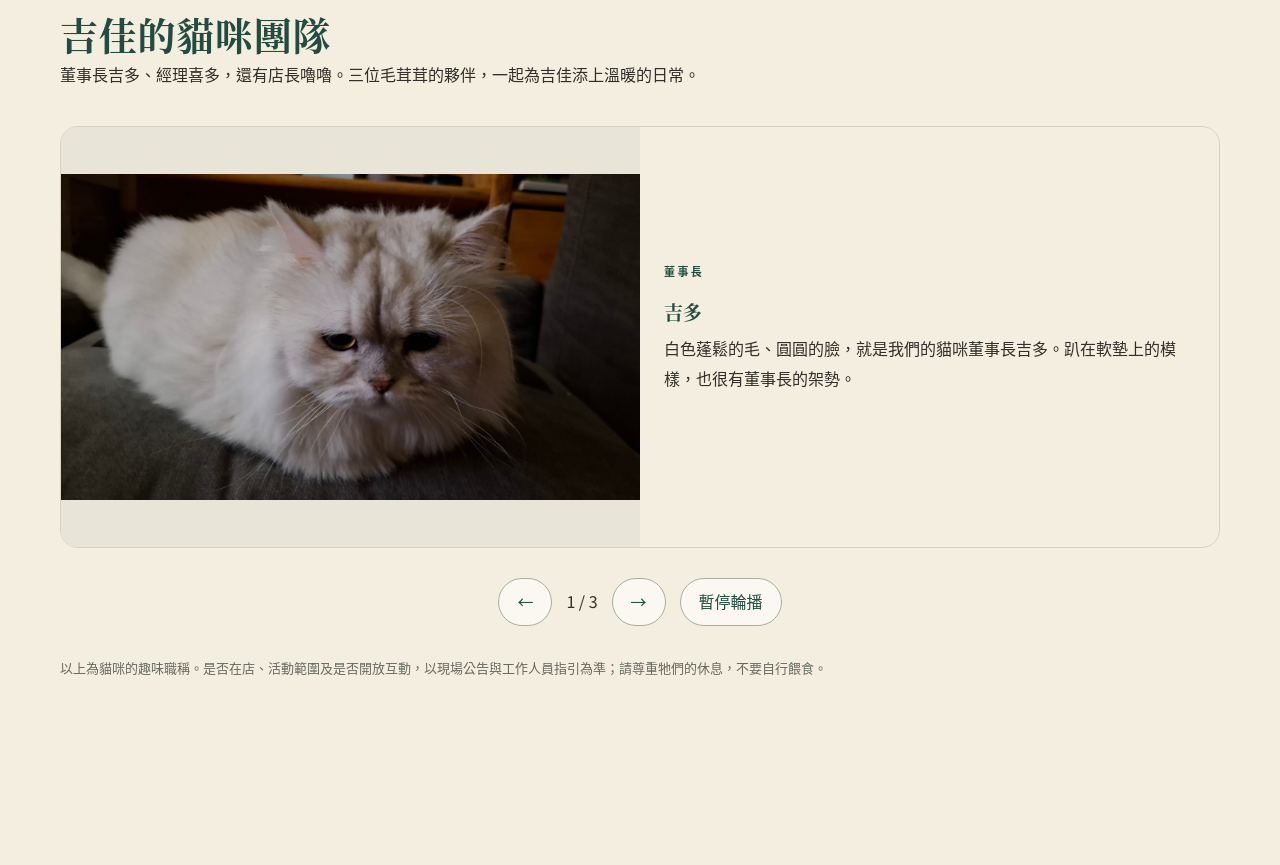
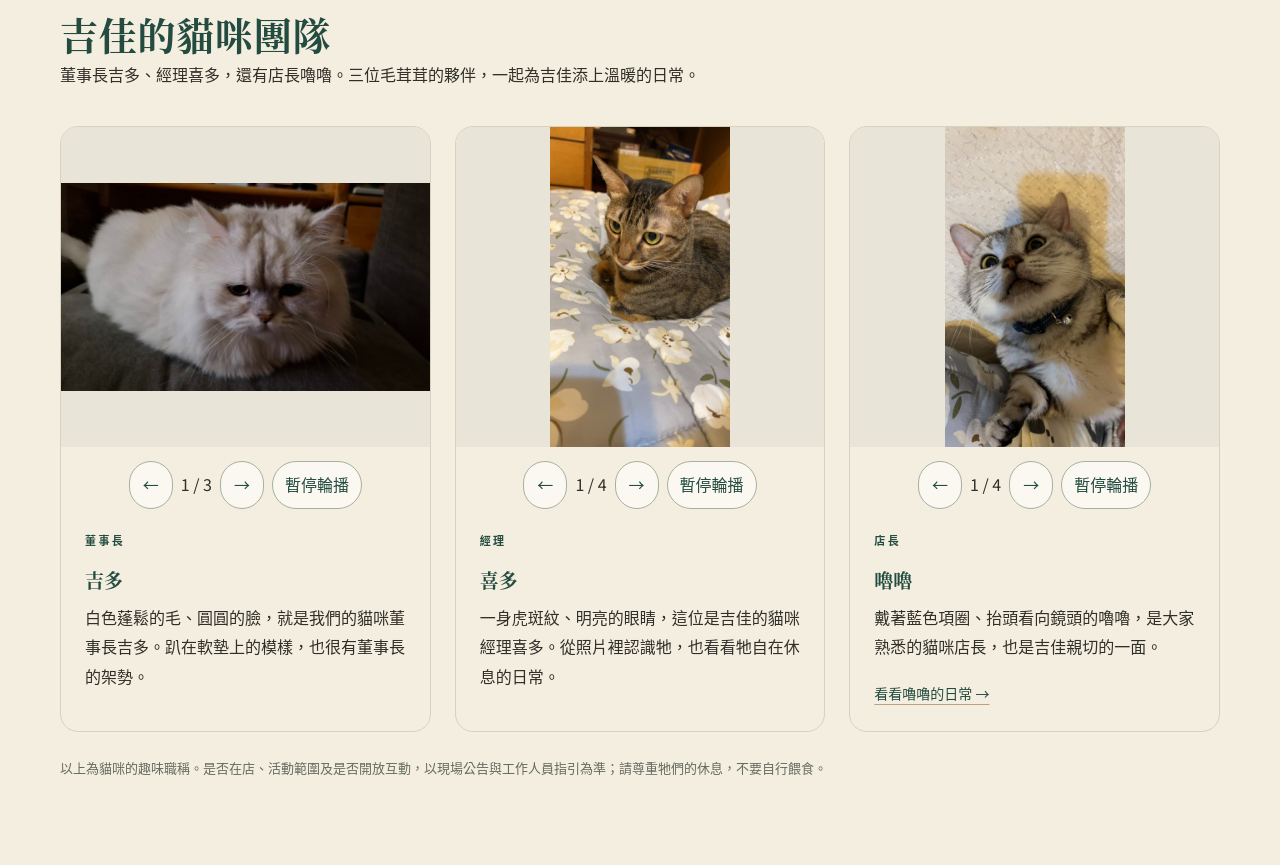
Before and after one commit to jijiapharmacy1110-cyber/jijiapharmacy1110-cyber.github.io, a plain HTML site: page about.html in a window 1280 px wide. Shown: the part 1160-2025 px from the top of the page. Drawn offline with Linux system fonts and the light colour scheme; no server answers.

Commit message:
Keep cat profiles fixed and rotate each cat's own photo album

```diff
--- a/about.html
+++ b/about.html
@@ -15,12 +15,12 @@
 <link rel="preconnect" href="https://fonts.googleapis.com">
 <link rel="preconnect" href="https://fonts.gstatic.com" crossorigin>
 <link rel="stylesheet" href="https://fonts.googleapis.com/css2?family=Noto+Sans+TC:wght@400;500;700&amp;family=Noto+Serif+TC:wght@500;600&amp;display=swap">
-<link rel="stylesheet" href="style.css?v=20261116-carousel">
+<link rel="stylesheet" href="style.css?v=20261116-own-cats">
 <script src="core.js" defer></script>
 <script src="config.js" defer></script>
 <script src="data/fallback.js" defer></script>
 <script src="main.js?v=20261116-photos" defer></script>
-<script src="cat-carousel.js?v=20261116-1" defer></script>
+<script src="cat-carousel.js?v=20261116-own-cats" defer></script>
 </head>
 <body data-page="about">
 <a class="skip" href="#main">跳至主要內容</a>
@@ -75,9 +75,9 @@
 <div class="wrap">
 <header class="sec-head"><p class="eyebrow">MEET THE CATS</p><h2 id="cat-team-title">吉佳的貓咪團隊</h2><p>董事長吉多、經理喜多，還有店長嚕嚕。三位毛茸茸的夥伴，一起為吉佳添上溫暖的日常。</p></header>
 <div class="cat-team-grid">
-<article class="cat-team-card" id="jidu"><div class="cat-team-photo"><img src="assets/jidu.jpg" alt="董事長吉多，白色長毛貓趴在坐墊上" width="1536" height="864" loading="lazy"></div><div class="cat-team-copy"><p class="eyebrow">董事長</p><h3>吉多</h3><p>白色蓬鬆的毛、圓圓的臉，就是我們的貓咪董事長吉多。趴在軟墊上的模樣，也很有董事長的架勢。</p></div></article>
-<article class="cat-team-card" id="xiduo"><div class="cat-team-photo"><img src="assets/xiduo.jpg" alt="經理喜多，虎斑貓坐在花朵圖案的床單上" width="864" height="1536" loading="lazy"></div><div class="cat-team-copy"><p class="eyebrow">經理</p><h3>喜多</h3><p>一身虎斑紋、明亮的眼睛，這位是吉佳的貓咪經理喜多。從照片裡認識牠，也看看牠自在休息的日常。</p></div></article>
-<article class="cat-team-card"><div class="cat-team-photo"><img src="assets/lulu-portrait.jpg" alt="店長嚕嚕戴著藍色項圈，抬頭望向鏡頭" width="864" height="1536" loading="lazy"></div><div class="cat-team-copy"><p class="eyebrow">店長</p><h3>嚕嚕</h3><p>戴著藍色項圈、抬頭看向鏡頭的嚕嚕，是大家熟悉的貓咪店長，也是吉佳親切的一面。</p><a class="text-link" href="#lulu">看看嚕嚕的日常 →</a></div></article>
+<article class="cat-team-card" id="jidu"><div class="cat-own-photos" data-cat-carousel="吉多的照片" id="jidu-photos"><figure><img src="assets/jidu.jpg" alt="吉多趴在坐墊上" loading="lazy"></figure><figure><img src="assets/jidu-sitting.jpg" alt="吉多坐在椅子旁" loading="lazy"></figure><figure><img src="assets/jidu-sofa.jpg" alt="吉多在沙發上休息" loading="lazy"></figure></div><div class="cat-team-copy"><p class="eyebrow">董事長</p><h3>吉多</h3><p>白色蓬鬆的毛、圓圓的臉，就是我們的貓咪董事長吉多。趴在軟墊上的模樣，也很有董事長的架勢。</p></div></article>
+<article class="cat-team-card" id="xiduo"><div class="cat-own-photos" data-cat-carousel="喜多的照片" id="xiduo-photos"><figure><img src="assets/xiduo.jpg" alt="喜多坐在花朵床單上" loading="lazy"></figure><figure><img src="assets/xiduo-window.jpg" alt="喜多在窗邊看向鏡頭" loading="lazy"></figure><figure><img src="assets/xiduo-closeup.jpg" alt="喜多抬頭的近照" loading="lazy"></figure><figure><img src="assets/xiduo-rest.jpg" alt="喜多蓋著被子休息" loading="lazy"></figure></div><div class="cat-team-copy"><p class="eyebrow">經理</p><h3>喜多</h3><p>一身虎斑紋、明亮的眼睛，這位是吉佳的貓咪經理喜多。從照片裡認識牠，也看看牠自在休息的日常。</p></div></article>
+<article class="cat-team-card"><div class="cat-own-photos" data-cat-carousel="嚕嚕的照片" id="lulu-photos"><figure><img src="assets/lulu-portrait.jpg" alt="嚕嚕戴著藍色項圈" loading="lazy"></figure><figure><img src="assets/lulu-nap.jpg" alt="嚕嚕午睡時光" loading="lazy"></figure><figure><img src="assets/lulu-sun.jpg" alt="陽光下的嚕嚕" loading="lazy"></figure><figure><img src="assets/lulu-curious.jpg" alt="嚕嚕好奇地看向鏡頭" loading="lazy"></figure></div><div class="cat-team-copy"><p class="eyebrow">店長</p><h3>嚕嚕</h3><p>戴著藍色項圈、抬頭看向鏡頭的嚕嚕，是大家熟悉的貓咪店長，也是吉佳親切的一面。</p><a class="text-link" href="#lulu">看看嚕嚕的日常 →</a></div></article>
 </div>
 <p class="fine cat-team-note">以上為貓咪的趣味職稱。是否在店、活動範圍及是否開放互動，以現場公告與工作人員指引為準；請尊重牠們的休息，不要自行餵食。</p>
 </div></section>
@@ -97,7 +97,7 @@
 <p><a class="text-link" data-href="Instagram連結" data-hide-empty href="https://www.instagram.com/jijia_pharmacy_1110/" target="_blank" rel="noopener noreferrer">到 Instagram 看吉佳日常 ↗</a></p>
 </div>
 </div>
-<div class="wrap lulu-gallery" aria-label="嚕嚕的日常照片"><figure><a href="assets/lulu-nap.jpg" target="_blank" rel="noopener noreferrer" aria-label="查看完整照片：午睡時光"><img src="assets/lulu-nap.jpg" alt="嚕嚕側躺在桌上休息" loading="lazy"></a><figcaption>午睡時光</figcaption></figure><figure><a href="assets/lulu-sun.jpg" target="_blank" rel="noopener noreferrer" aria-label="查看完整照片：陽光下的嚕嚕"><img src="assets/lulu-sun.jpg" alt="嚕嚕躺著曬太陽" loading="lazy"></a><figcaption>陽光下的嚕嚕</figcaption></figure><figure><a href="assets/lulu-curious.jpg" target="_blank" rel="noopener noreferrer" aria-label="查看完整照片：好奇的目光"><img src="assets/lulu-curious.jpg" alt="嚕嚕在座椅上好奇地看著鏡頭" loading="lazy"></a><figcaption>好奇的目光</figcaption></figure></div>
+<div class="wrap lulu-gallery" data-cat-carousel="嚕嚕生活照片" aria-label="嚕嚕的日常照片"><figure><a href="assets/lulu-nap.jpg" target="_blank" rel="noopener noreferrer" aria-label="查看完整照片：午睡時光"><img src="assets/lulu-nap.jpg" alt="嚕嚕側躺在桌上休息" loading="lazy"></a><figcaption>午睡時光</figcaption></figure><figure><a href="assets/lulu-sun.jpg" target="_blank" rel="noopener noreferrer" aria-label="查看完整照片：陽光下的嚕嚕"><img src="assets/lulu-sun.jpg" alt="嚕嚕躺著曬太陽" loading="lazy"></a><figcaption>陽光下的嚕嚕</figcaption></figure><figure><a href="assets/lulu-curious.jpg" target="_blank" rel="noopener noreferrer" aria-label="查看完整照片：好奇的目光"><img src="assets/lulu-curious.jpg" alt="嚕嚕在座椅上好奇地看著鏡頭" loading="lazy"></a><figcaption>好奇的目光</figcaption></figure></div>
 </section>
 
 <section class="section">
--- a/cat-carousel.js
+++ b/cat-carousel.js
@@ -2,14 +2,14 @@
 (function () {
   'use strict';
   var reduced = window.matchMedia('(prefers-reduced-motion: reduce)');
-  document.querySelectorAll('.cat-team-grid, .lulu-gallery').forEach(function (track, n) {
+  document.querySelectorAll('[data-cat-carousel]').forEach(function (track, n) {
     var slides = Array.from(track.children);
     if (slides.length < 2) return;
     var index = 0, paused = reduced.matches, hovered = false, timer;
     track.classList.add('cat-carousel');
     track.id = track.id || 'cat-carousel-' + n;
     track.setAttribute('role', 'region');
-    track.setAttribute('aria-label', n === 0 ? '貓咪團隊輪播' : '嚕嚕生活照片輪播');
+    track.setAttribute('aria-label', track.getAttribute('data-cat-carousel') + '輪播');
     track.tabIndex = 0;
     var controls = document.createElement('div');
     controls.className = 'cat-carousel-controls';
--- a/style.css
+++ b/style.css
@@ -441,3 +441,11 @@ dialog::backdrop { background: rgba(20, 35, 30, .58); }
 @media(min-width:800px) { .cat-team-grid.cat-carousel > .cat-team-card { display:grid; grid-template-columns:1fr 1fr; align-items:center; } }
 
 .lulu-gallery.cat-carousel > figure, .cat-team-grid.cat-carousel > .cat-team-card { max-width:none; margin:0; }
+
+/* Each cat keeps its own independent photo track; team cards stay still. */
+.cat-own-photos { display:flex; gap:0; overflow-x:auto; position:relative; scroll-snap-type:x mandatory; padding-bottom:0; }
+.cat-own-photos > figure { flex:0 0 100%; min-width:0; width:100%; margin:0; height:320px; scroll-snap-align:start; background:#e9e4d8; }
+.cat-own-photos > figure img { display:block; width:100%; height:100%; object-fit:contain; }
+.cat-team-card .cat-carousel-controls { gap:8px; padding:0 10px; margin:14px 0 0; }
+.cat-team-card .cat-carousel-controls button { padding:8px 12px; }
+@media(max-width:700px) { .cat-own-photos > figure { height:360px; } }
```
Also changed, not shown: assets/jidu-sitting.jpg (added), assets/jidu-sofa.jpg (added), assets/xiduo-closeup.jpg (added), assets/xiduo-rest.jpg (added), assets/xiduo-window.jpg (added).
